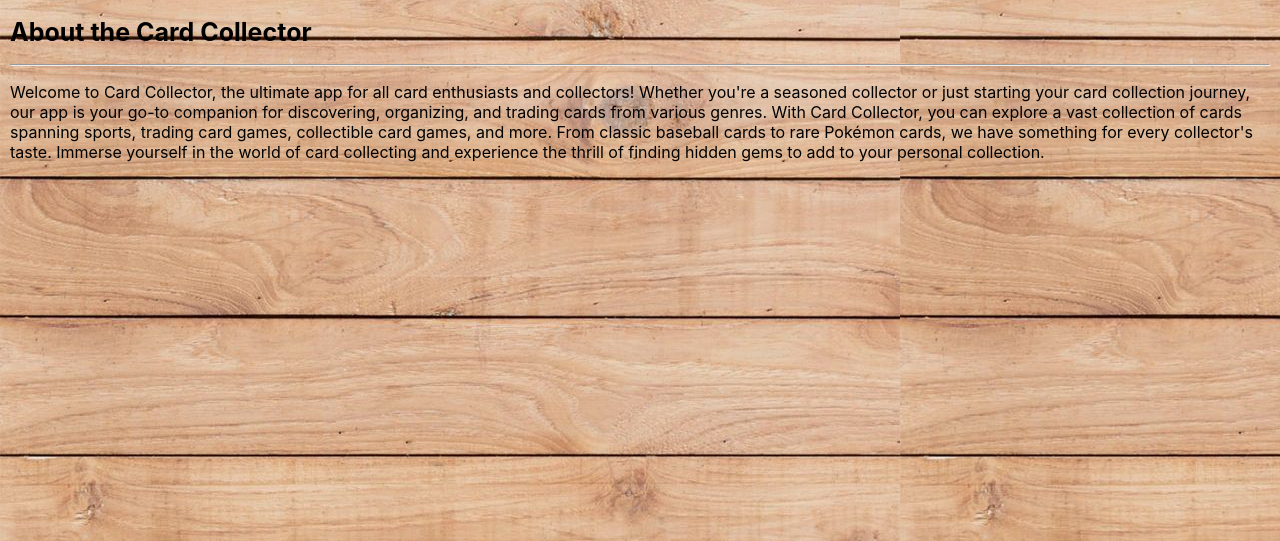
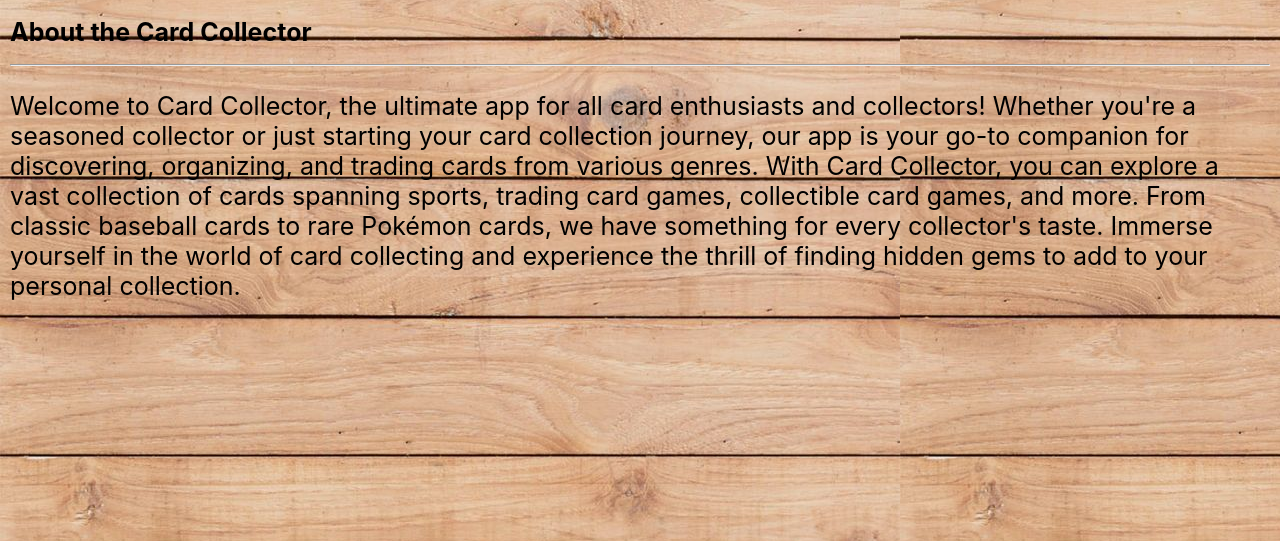
Before and after one commit to Bballard96/Card-Collector, a Django app: page /about/ in a window 1280 px wide. Shown: the part 150-691 px from the top of the page. Run offline with Django 4.2, Linux system fonts and the light colour scheme; some libraries are stand-ins or nearby versions.

Commit message:
change readme

```diff
--- a/main_app/static/css/base.css
+++ b/main_app/static/css/base.css
@@ -184,6 +184,9 @@
   opacity: .5;
 }
 
+p.page-content{
+  font-size:25px;
+}
 
 .danger {
   background: #FF4742;
```
Also changed, not shown: README.md.
